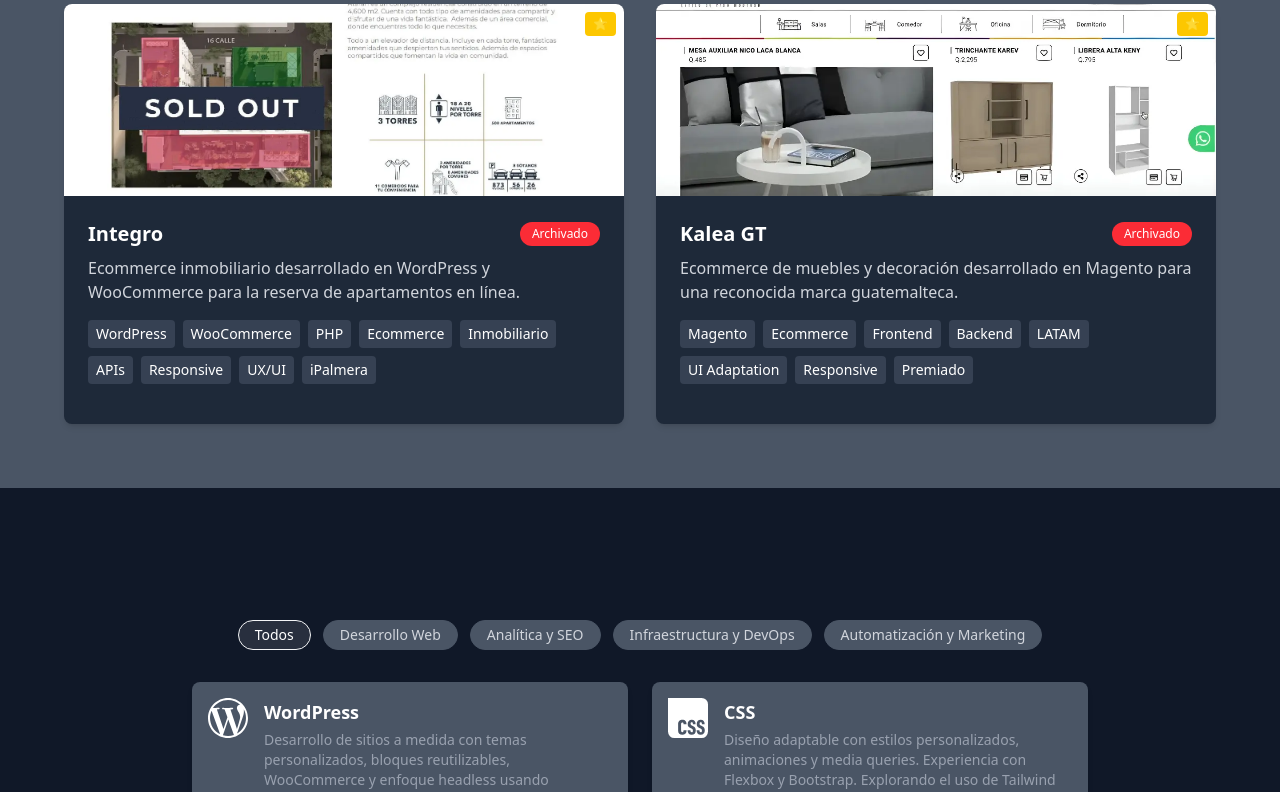
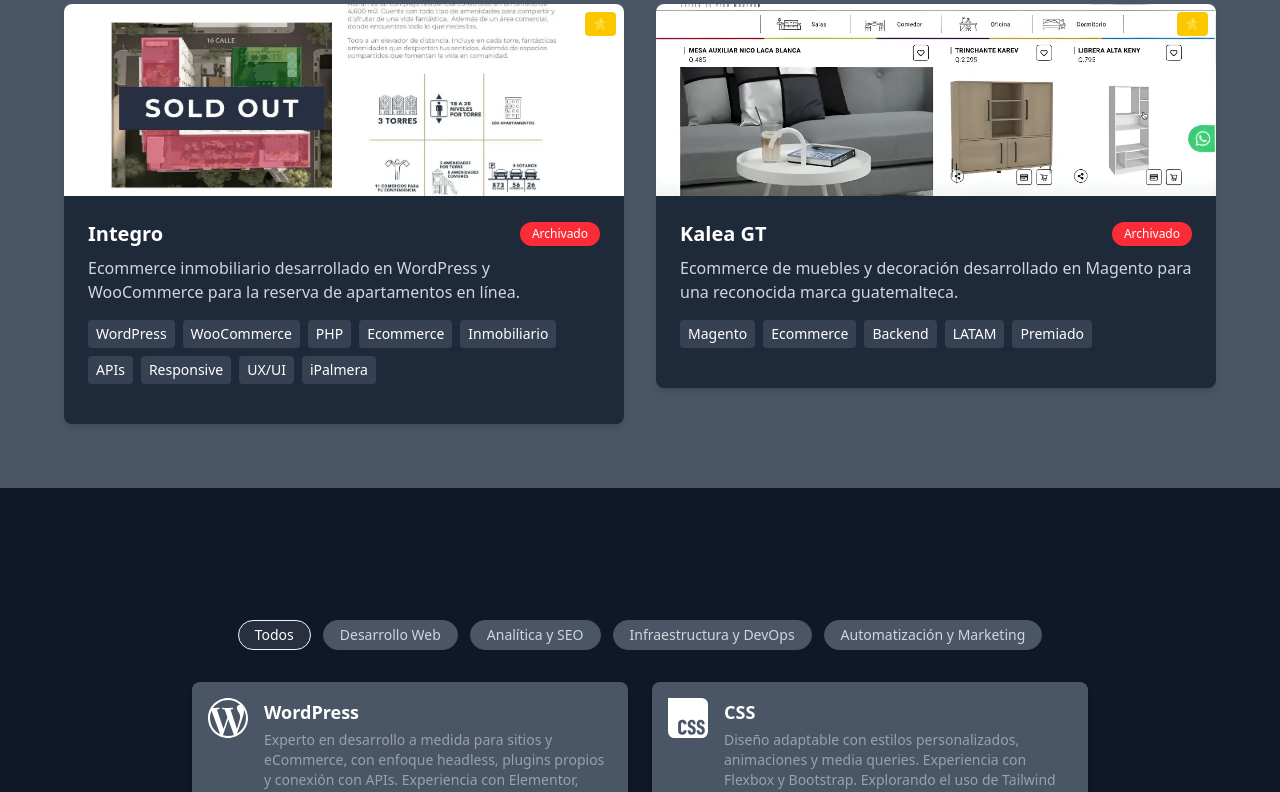
Before and after one commit to julianescobar/julianescobar.github.io, a React (Vite) app: page / in a window 1280 px wide. Shown: the part 1880-2672 px from the top of the page. Built offline with nearby package versions, Linux system fonts and the light colour scheme.

Commit message:
Updated descriptions for projects, Fixed icon close modal in mobile

```diff
--- a/src/components/Projects.jsx
+++ b/src/components/Projects.jsx
@@ -117,18 +117,19 @@
                   {/* Back */}
               <div className="flip-card-back absolute inset-0 bg-gray-900 text-white p-6 rounded-lg overflow-y-auto flex items-center justify-center">
                  {project.featured && (
-                    <div className="absolute top-2 right-2 bg-yellow-400 text-black text-xs font-bold px-2 py-1 rounded">
+                    <div className="absolute top-2 left-2 bg-yellow-400 text-black text-xs font-bold px-2 py-1 rounded">
                       ⭐
                     </div>
                   )}
-  <div className="max-w-lg w-full text-center relative">
-
-    <button
+                   <button
       onClick={() => handleCardClick(project.id)}
-      className="md:hidden absolute top-2 right-3 text-gray-400 hover:text-white text-2xl font-bold"
+      className="md:hidden absolute top-0 right-3 text-gray-400 hover:text-white text-2xl font-bold"
     >
       &times;
     </button>
+  <div className="max-w-lg w-full text-center relative">
+
+
 
     <h3 className="text-2xl font-bold mb-4">{project.title}</h3>
 
--- a/src/data/projects.json
+++ b/src/data/projects.json
@@ -47,7 +47,7 @@
     "Responsive",
     "SEO"
   ],
-   "details": "iPalmera es una plataforma corporativa desarrollada con Django y Python, enfocada en ofrecer servicios de tecnología empresarial como desarrollo web, infraestructura en la nube, análisis de datos y ciberseguridad. Utiliza plantillas Django con CSS personalizado para un diseño responsivo. El sitio se integró con HubSpot CRM para capturar y gestionar leads a través de formularios personalizados. Además, se implementaron automatizaciones en HubSpot para realizar seguimientos mediante WhatsApp a los contactos registrados. Se aplicaron buenas prácticas SEO y optimizaciones de rendimiento.",
+   "details": "iPalmera es una plataforma corporativa desarrollada con Django y Python, enfocada en ofrecer servicios de tecnología empresarial . Utiliza plantillas Django con CSS personalizado para un diseño responsivo. El sitio se integró con HubSpot CRM para capturar y gestionar leads a través de formularios personalizados. Además, se implementaron automatizaciones en HubSpot para realizar seguimientos mediante WhatsApp a los contactos registrados. Se aplicaron buenas prácticas SEO y optimizaciones de rendimiento.",
    "year": "2025",
    "featured": false
 },
@@ -66,7 +66,7 @@
     "SEO",
     "iPalmera"
   ],
-  "details": "Desarrollado durante mi etapa en iPalmera S.A., construí el sitio web corporativo de Asequímicos, una empresa colombiana con más de 40 años en soluciones para tratamiento de agua y piscinas. Utilicé WordPress y Elementor para diseñar un sitio limpio, totalmente responsivo y optimizado para SEO. Implementé formularios de contacto, sección de blog, estructura de páginas para servicios, certificaciones ISO, representantes y blog informativo. Además, me encargué de la maquetación y de adaptar las funciones personalizadas al diseño entregado por el equipo.",
+  "details": "Sitio corporativo para Asequímicos, empresa colombiana con más de 40 años en soluciones para tratamiento de agua. Desarrollado con WordPress y Elementor, enfocado en SEO y captación de leads. Incluye diseño responsivo, formularios, blog, secciones de servicios, certificaciones y representantes, todo adaptado al diseño entregado.",
   "year": "2025",
   "featured": false
 }
@@ -88,7 +88,7 @@
     "UX/UI",
     "iPalmera"
   ],
-  "details": "Este proyecto fue desarrollado durante mi etapa en iPalmera S.A., donde participé como responsable de la maquetación e implementación funcional. Se creó un ecommerce inmobiliario personalizado con WordPress y WooCommerce para permitir la reserva de apartamentos en línea. Los usuarios podían explorar visualmente las torres, seleccionar pisos y apartamentos, y ver características detalladas de cada unidad. Se integraron métodos de pago con bancos locales, paneles de administración para asesores comerciales, y se consumieron APIs externas para actualizar el inventario en tiempo real. El sitio fue adaptado para ofrecer una experiencia de usuario fluida y completamente responsiva.",
+  "details": "En este proyecto participé como responsable de la maquetación e implementación funcional. Se creó un ecommerce inmobiliario personalizado con WordPress y WooCommerce para permitir la reserva de apartamentos en línea. Los usuarios podían explorar visualmente las torres, seleccionar pisos y apartamentos, y ver características detalladas de cada unidad. Se integraron métodos de pago con bancos locales, paneles de administración para asesores comerciales, y se consumieron APIs externas para actualizar el inventario en tiempo real.",
   "year": "2025",
   "featured": true
 },
@@ -102,14 +102,11 @@
   "tags": [
     "Magento",
     "Ecommerce",
-    "Frontend",
     "Backend",
     "LATAM",
-    "UI Adaptation",
-    "Responsive",
     "Premiado"
   ],
-  "details": "En 2019 participé en el desarrollo del ecommerce de Kalea GT, una reconocida marca guatemalteca de muebles y decoración. El sitio fue construido en Magento, donde me encargué de la implementación técnica, personalización de funcionalidades, consumo de APIs para sincronización de inventario, registro de pedidos y facturación. Aunque el diseño visual y la maquetación fueron realizados por otros miembros del equipo, colaboré activamente en su integración. La tienda incluyó promociones por temporada, un checkout optimizado e integración con pasarelas de pago locales. Ese mismo año, el sitio fue reconocido como el 3.er mejor ecommerce de LATAM por Interlat Colombia.",
+  "details": "Ecommerce para Kalea GT, marca guatemalteca de muebles. Me encargué de la programación en Magento: personalización de funcionalidades, consumo de APIs para inventario y facturación, promociones, checkout optimizado e integración con pasarelas locales. Reconocido como el 3.er mejor ecommerce de LATAM por Interlat en 2019.",
   "year": "2019",
   "featured": true
 }
--- a/src/data/skills.json
+++ b/src/data/skills.json
@@ -4,7 +4,7 @@
     "skills": [
        {
         "name": "WordPress",
-        "description": "Desarrollo de sitios a medida con temas personalizados, bloques reutilizables, WooCommerce y enfoque headless usando WPGraphQL.",
+        "description": "Experto en desarrollo a medida para sitios y eCommerce, con enfoque headless, plugins propios y conexión con APIs. Experiencia con Elementor, Gutenberg, Divi y WPBakery",
         "logo": "wordpress.svg"
       },
        {
```
